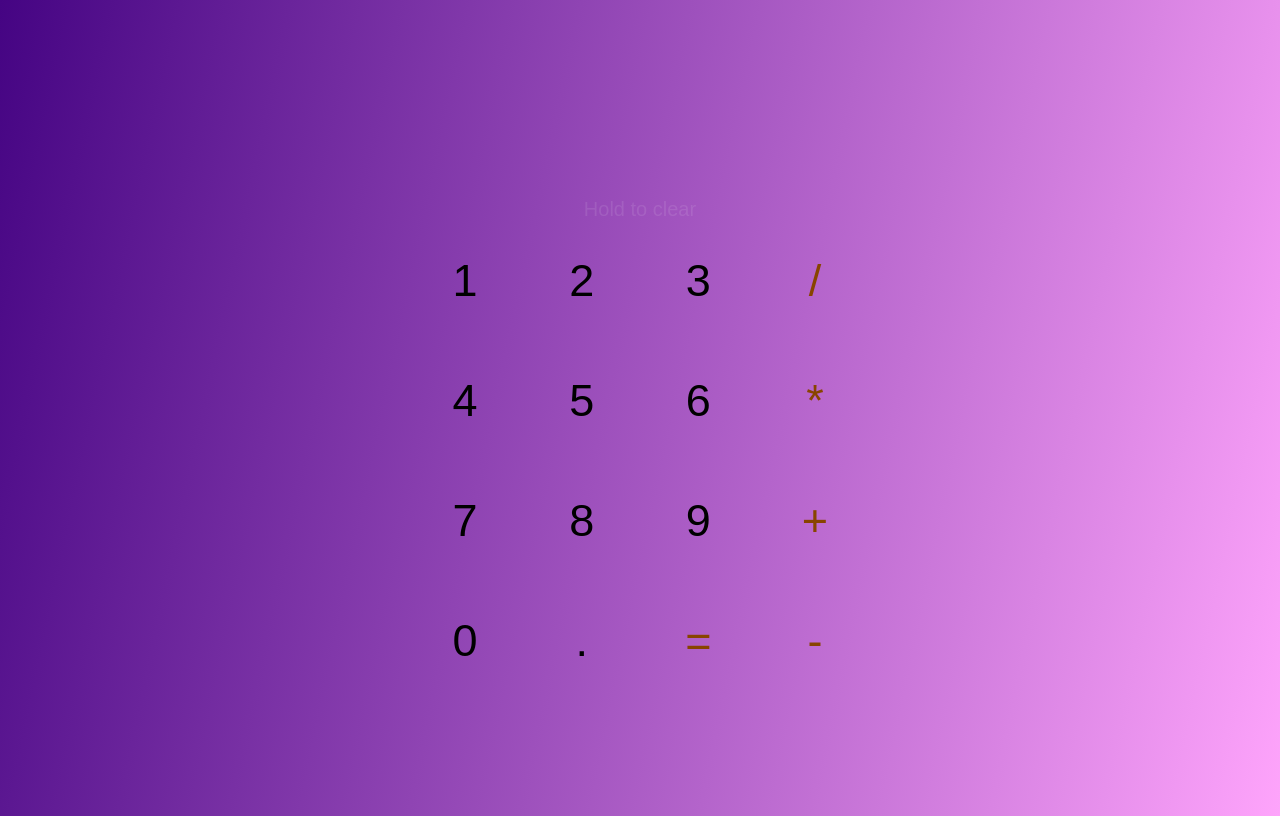
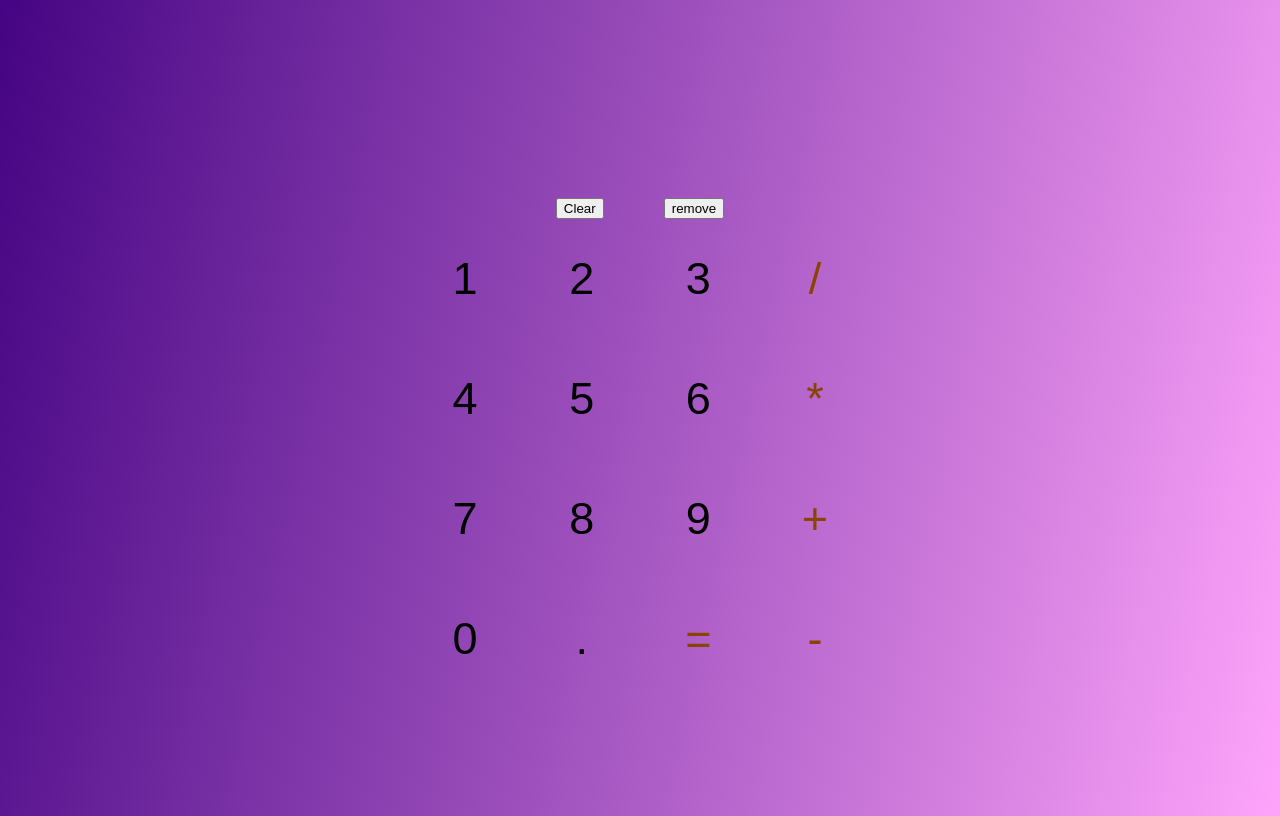
Before and after one commit to GucciGangnam/Calculator, a plain HTML site: page index.html in a window 1280 px wide. Drawn offline with Linux system fonts and the light colour scheme.

Commit message:
added remove button and unstyles both clear buttons.  Just need Css

```diff
--- a/index.html
+++ b/index.html
@@ -18,9 +18,10 @@
             </div>
 
 
-            <button class="clearbtn" id="clearbtn">
-                <span>Hold to clear</span>
-            </button>
+            <div class="clears">
+                <button class="clear" id="clearbtn">Clear</button>
+                <button class="clear" id="removebtn">remove</button>
+            </div>
 
 
             <div class="buttons">
--- a/main.js
+++ b/main.js
@@ -16,6 +16,15 @@ function clear() {
     operator = ''
     console.log('youcleared')
 }
+
+//remove function
+
+document.getElementById("removebtn").onclick = function() {
+    displayValue = Math.floor(displayValue / 10);
+    answer.innerHTML = displayValue;
+}
+
+
 
 
 // display numbers on screen and add to display value
--- a/style.css
+++ b/style.css
@@ -146,24 +146,8 @@ body {
 
 
 
-.clearbtn {
-    background: none;
-	color: rgba(255, 255, 255, 0.1);
-	border: none;
-	padding: 0;
-	font: inherit;
-	cursor: pointer;
-	outline: inherit;
-    font-size: 20px;
-
+.clears {
+    display: flex;
+    justify-content: center;
+    gap: 60px;
 }
-
-.clearbtn:hover {
-
-    color: rgba(201, 0, 0, 0.5);
-}
-
-.clearbtn:active {
-  color: rgb(19, 162, 0);
-  transition: 1.5s ease-in-out;
-}
```
